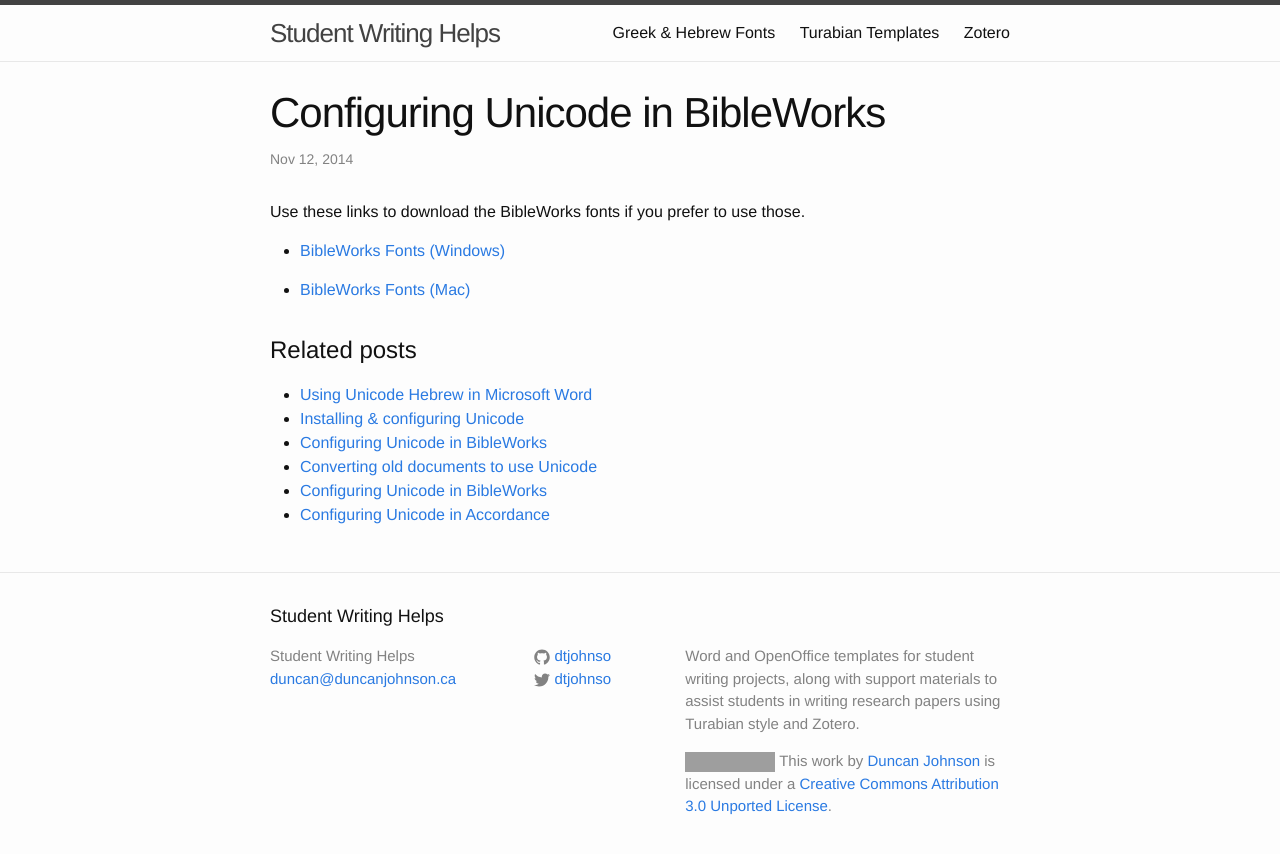
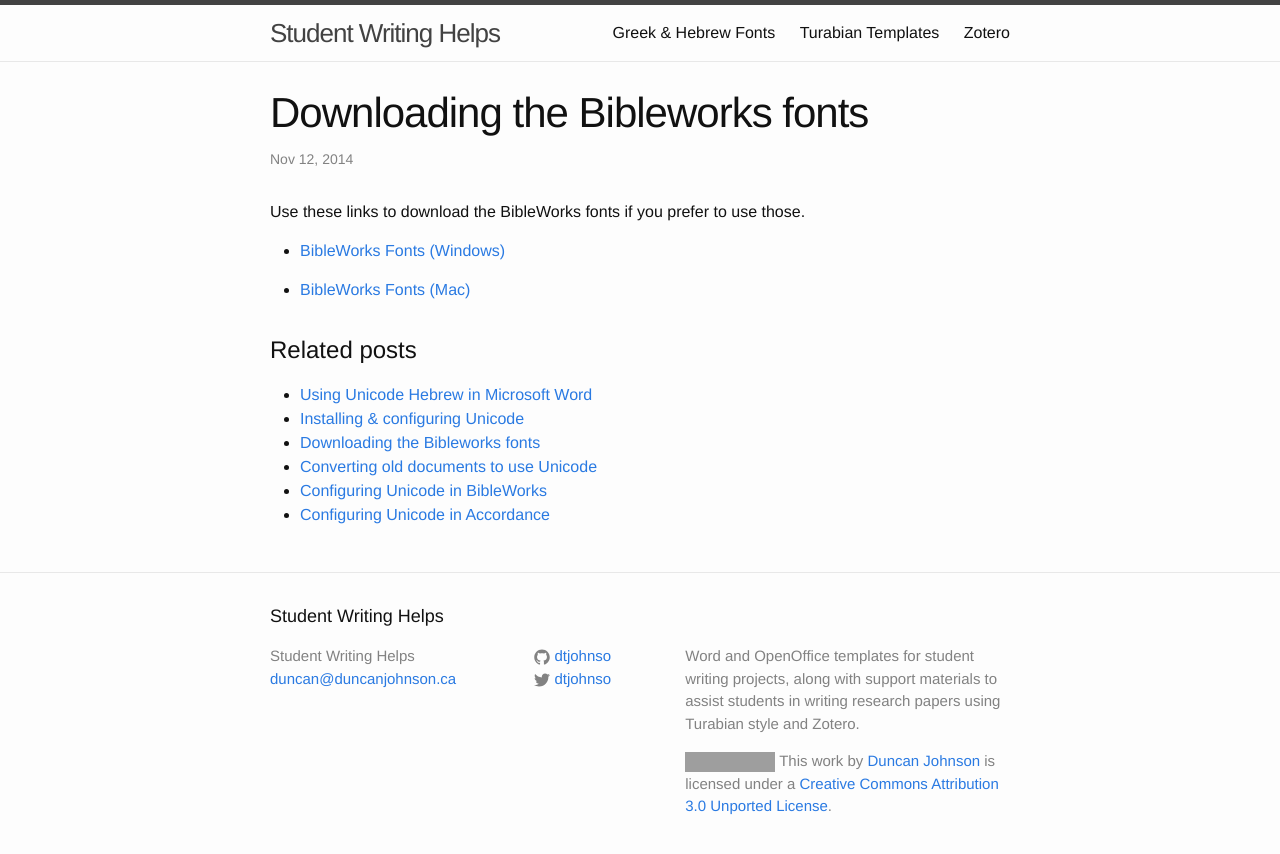
Before and after one commit to dtjohnso/Student-Writing-Helps, a Jekyll site: the page built from _posts/2014-11-12-downloading-the-bibleworks-fonts.md, in a window 1280 px wide. Shown: the top 854 px of the page. Built offline with Jekyll 4.4.1, drawn with Linux system fonts in a browser that asks for light colours; grey boxes are pictures that could not be loaded.

Commit message:
updated title on bw fonts post

```diff
--- a/_posts/2014-11-12-downloading-the-bibleworks-fonts.md
+++ b/_posts/2014-11-12-downloading-the-bibleworks-fonts.md
@@ -1,6 +1,6 @@
 ---
 layout: post
-title: "Configuring Unicode in BibleWorks"
+title: "Downloading the Bibleworks fonts"
 categories: unicode
 ---
 
```
